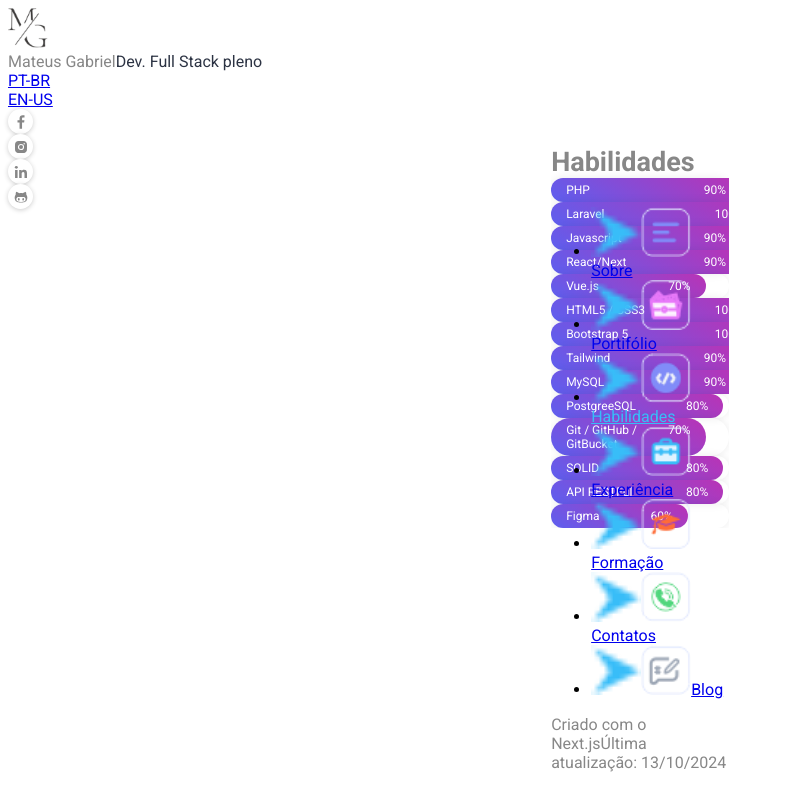
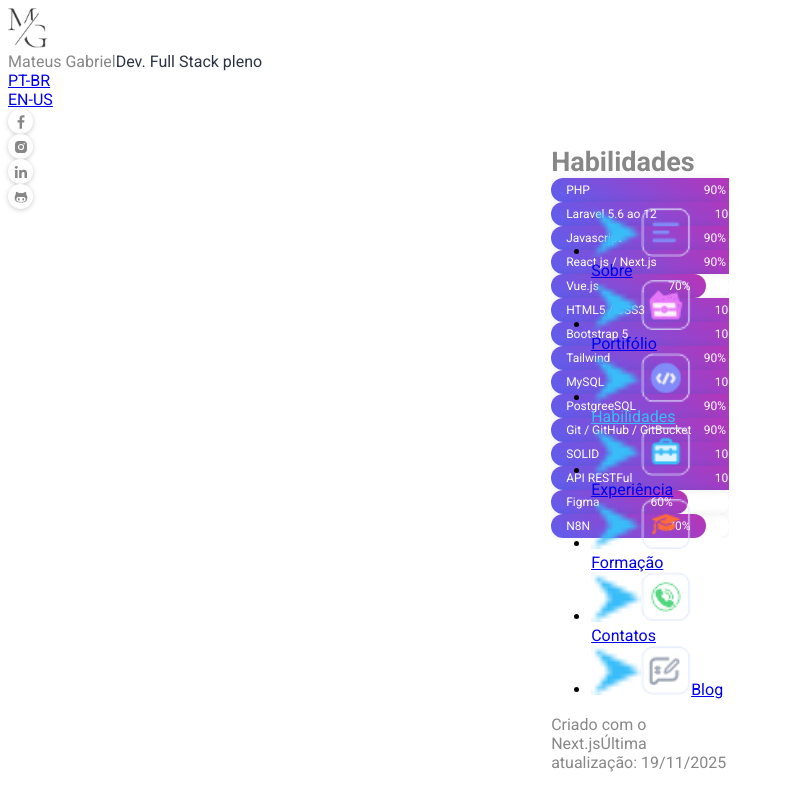
Before and after one commit to mateusgabriel042/portfolio, a Next.js app: page /blog/skills in a window 1280 px wide. Shown: the whole page, without its empty margins (0-785 px from the left). Built offline with nearby package versions, Linux system fonts and the light colour scheme.

Commit message:
update informations

```diff
--- a/src/components/Sidebar/index.tsx
+++ b/src/components/Sidebar/index.tsx
@@ -97,7 +97,7 @@ export const Sidebar = () => {
 
         <div className="w-full flex flex-col pl-14 mt-10 gap-y-1">
           <label className='text-dark-gray text-xs'>{dict.sidebar.texts.built_with_nextjs}</label>
-          <label className='text-dark-gray text-xs'>{dict.sidebar.texts.last_updated}: 13/10/2024</label>
+          <label className='text-dark-gray text-xs'>{dict.sidebar.texts.last_updated}: 19/11/2025</label>
         </div>
       </div>
     </div>
--- a/src/dictionaries/langs/en-US.ts
+++ b/src/dictionaries/langs/en-US.ts
@@ -41,7 +41,7 @@ export const enUS =  {
     texts: {
       text_about:   'I\'m a full stack developer, with experience in developing web systems in PHP since 2019. Additionally, I develop responsive '
                   + 'pages using React and Next. I have a degree in Systems Analysis and Development from Estácio, as well as a degree in IT '
-                  + 'Technician from IFRN Campus Macau. I also participated in several educational conferences, in which I presented projects '
+                  + 'Technician from IFRN. I also participated in several educational conferences, in which I presented projects '
                   + 'created during the academic period.',
     }
   },
--- a/src/dictionaries/langs/pt-BR.ts
+++ b/src/dictionaries/langs/pt-BR.ts
@@ -41,7 +41,7 @@ export const ptBR =  {
     texts: {
       text_about:   'Sou um desenvolvedor full stack pleno, com experiência no desenvolvimento de sistemas web em PHP desde 2019. '
                   + 'Além disso, desenvolvo páginas responsivas utilizando React e Next. Possuo formação em Análise e Desenvolvimento '
-                  + 'de Sistemas pela Estácio, bem como em Técnico em Informática pelo IFRN Campus Macau. Também participei de vários '
+                  + 'de Sistemas pela Estácio, bem como em Técnico em Informática pelo IFRN. Também participei de vários '
                   + 'congressos educacionais, nos quais apresentei projetos criados durante o período letivo.',
 
     }
--- a/src/pages/[lang]/contacts/index.tsx
+++ b/src/pages/[lang]/contacts/index.tsx
@@ -21,7 +21,7 @@ export default function Home() {
             <li className='flex justify-center'>
               <div className='flex items-center gap-x-2'>
                 <h3 className='font-bold text-dark-gray'>WhatsApp:</h3>
-                <label className=" text-dark-gray">(84) 99993 - 2183</label>
+                <label className=" text-dark-gray">(84) 98625 - 4994</label>
               </div>
             </li>
 
--- a/src/pages/[lang]/index.tsx
+++ b/src/pages/[lang]/index.tsx
@@ -18,7 +18,7 @@ export default function Home() {
         <div className='w-full flex flex-wrap justify-center gap-4'>
           <div className='flex text-dark-gray items-center gap-x-2 box_shadow_sm rounded-full px-[15px] py-[5px]'>
             <FaBirthdayCake size="15" className="mt-[-3px]"/>
-            <label className='text-sm font-light'>25 {dict.page_about.years}</label>
+            <label className='text-sm font-light'>26 {dict.page_about.years}</label>
           </div>
           <div className='flex text-dark-gray items-center gap-x-2 box_shadow_sm rounded-full px-[15px] py-[5px]'>
             <FaMapMarkerAlt size="15" className="mt-[-3px]" />
@@ -43,7 +43,7 @@ export default function Home() {
           <a href="https://www.linkedin.com/in/mateus-gabriel-a64885144/" className='px-7 py-1 rounded-full bg-linkedin text-white text-sm' target='_blank'>Linkedin</a>
         </div>*/}
 
-        <div className='w-full flex justify-center gap-x-[25px] items-center mt-14'>
+        <div className='w-full flex flex-wrap justify-center gap-[25px] items-center mt-14'>
           <div className='flex gap-x-[6px] items-center justify-center box_shadow_sm font-light rounded-full px-[25px] py-[9px]'>
             <label className='text-sm text-dark-gray'>{dict.page_about.projects}:</label>
             <span className='text-sm text-dark-gray leading-tight'>8</span>
@@ -51,7 +51,7 @@ export default function Home() {
 
           <div className={`flex gap-x-[6px] items-center justify-center box_shadow_sm font-light rounded-full px-[25px] py-[9px] ${Styles.experience_label}`}>
             <label className='text-sm'>{dict.page_about.experience}:</label>
-            <span className='text-sm leading-tight'>5 {dict.page_about.years}</span>
+            <span className='text-sm leading-tight'>6 {dict.page_about.years}</span>
           </div>
 
           <div className='flex gap-x-[6px] items-center justify-center box_shadow_sm font-light rounded-full px-[25px] py-[9px]'>
--- a/src/pages/[lang]/skills/index.tsx
+++ b/src/pages/[lang]/skills/index.tsx
@@ -26,19 +26,20 @@ export default function Home() {
       <div className='w-full mx-auto mt-9 pb-8'>
         <div className='w-full grid grid-cols-1 sm:grid-cols-2 gap-y-[25px] gap-x-5 mt-8'>
           <BarSkill percentage={90} skill="PHP" />
-          <BarSkill percentage={100} skill="Laravel" />
+          <BarSkill percentage={100} skill="Laravel 5.6 ao 12" />
           <BarSkill percentage={90} skill="Javascript" />
-          <BarSkill percentage={90} skill="React/Next" />
+          <BarSkill percentage={90} skill="React.js / Next.js" />
           <BarSkill percentage={70} skill="Vue.js" />
           <BarSkill percentage={100} skill="HTML5 / CSS3" />
           <BarSkill percentage={100} skill="Bootstrap 5" />
           <BarSkill percentage={90} skill="Tailwind" />
-          <BarSkill percentage={90} skill="MySQL" />
-          <BarSkill percentage={80} skill="PostgreeSQL" />
-          <BarSkill percentage={70} skill="Git / GitHub / GitBucket" />
-          <BarSkill percentage={80} skill="SOLID" />
-          <BarSkill percentage={80} skill="API RESTFul" />
+          <BarSkill percentage={100} skill="MySQL" />
+          <BarSkill percentage={90} skill="PostgreeSQL" />
+          <BarSkill percentage={90} skill="Git / GitHub / GitBucket" />
+          <BarSkill percentage={100} skill="SOLID" />
+          <BarSkill percentage={100} skill="API RESTFul" />
           <BarSkill percentage={60} skill="Figma" />
+          <BarSkill percentage={70} skill="N8N" />
         </div>
       </div>
     </>
```
Also changed, not shown: src/data/portfolio.tsx (+8 -5 lines).
